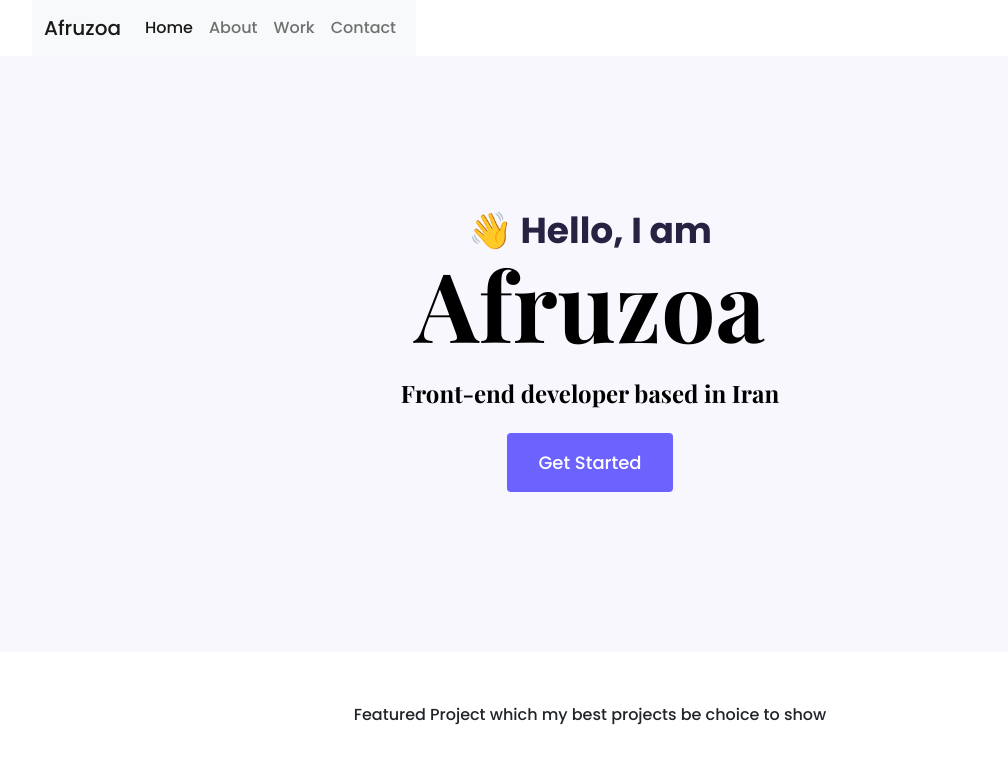
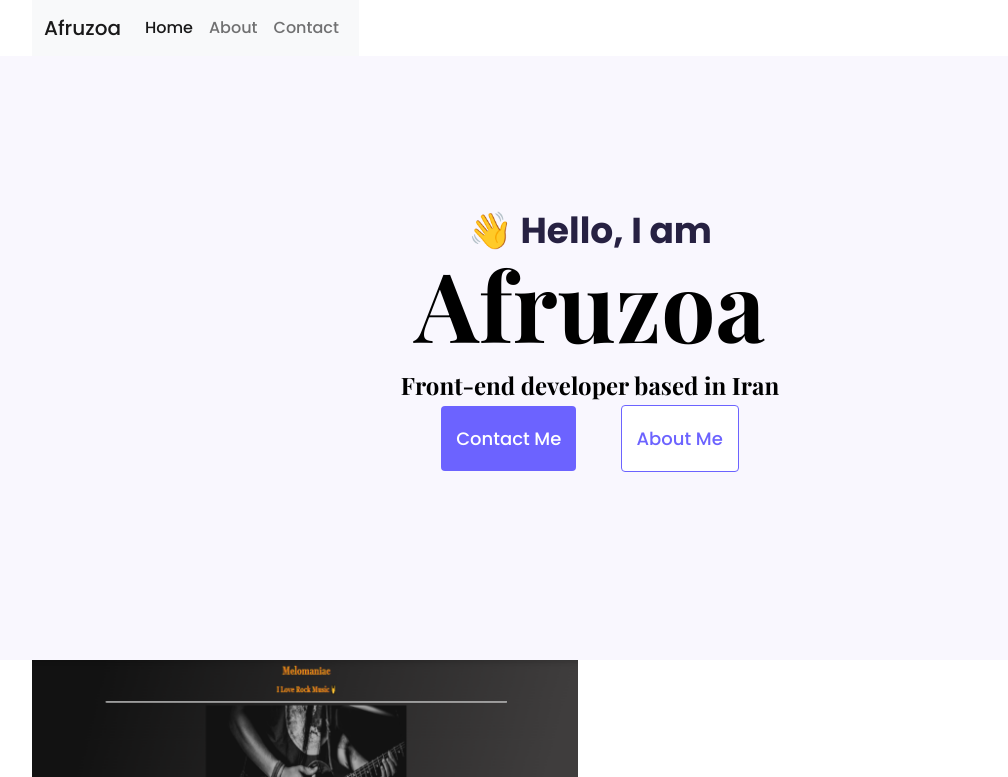
Before and after one commit to afruzoa/portfolio-project, a plain HTML site: page index.html in a window 1280 px wide. Shown: the top 777 px of the page, without its empty margins (50-1058 px from the left). Drawn offline with nearby package versions, Linux system fonts and the light colour scheme.

Commit message:
added about page

```diff
--- a/css/style.css
+++ b/css/style.css
@@ -16,6 +16,7 @@ h6 {
   font-family: var(--heading-font-family);
   font-weight: bold;
   color: black;
+  margin: 0;
 }
 h2 {
   font-size: 64px;
@@ -44,13 +45,26 @@ h1 {
   font-weight: normal;
   line-height: 2;
 }
-.btn-branding {
+.primary-link {
   background-color: var(--branding-color);
   border-radius: 4px;
   color: white;
   font-size: 18px;
   line-height: 27px;
-  padding: 15px 30px;
+  padding: 20px 15px;
+  text-decoration: none;
+  margin: 20px;
+}
+.secondary-link {
+  color: var(--branding-color);
+  border: 1px solid var(--branding-color);
+  background-color: white;
+  font-size: 18px;
+  line-height: 27px;
+  padding: 20px 15px;
+  border-radius: 4px;
+  text-decoration: none;
+  margin: 20px;
 }
 .btn-branding-outline {
   color: var(--branding-color);
@@ -62,12 +76,13 @@ h1 {
 .project-description {
   padding: 120px 60px;
 }
-@media (max-width: 960px) {
+@media (max-width: 900px) {
   .hero {
     padding: 80px 20px;
   }
   h1 {
-    font-size: 50px;
+    font-size: 44px;
+    line-height: 2;
   }
   h2 {
     font-size: 44px;
--- a/index.html
+++ b/index.html
@@ -26,7 +26,7 @@
     />
     <link rel="stylesheet" href="css/style.css" />
     <meta name="viewport" content="width=device-width, initial-scale=1.0" />
-    <title>Document</title>
+    <title>Front-end developer - Afruz</title>
   </head>
   <body>
     <div class="container d-flex">
@@ -50,7 +50,6 @@
           <div class="navbar-nav">
             <a class="nav-link active" aria-current="page" href="#">Home</a>
             <a class="nav-link" href="about.html">About</a>
-            <a class="nav-link" href="work.html">Work</a>
             <a class="nav-link" href="contact.html">Contact</a>
           </div>
         </div>
@@ -63,10 +62,11 @@
       <p> 👋 Hello, I am</p>
       <h1>Afruzoa</h1>
       <h2 class="mb-3">Front-end developer based in Iran</h2>
-      <div>
-      <a href="contact.html" class="btn btn-branding">Get Started</a></div>
+      <div class="links mb-5">
+      <a href="contact.html" class="primary-link">Contact Me</a>
+    <a href="about.html" class="secondary-link">About Me</a>
+      </div>
     </div>
-    <p class="text-center m-5">Featured Project which my best projects be choice to show</p>
     <div class="container">
       <div class="row mb-5">
         <div class="col-6 d-none d-lg-block">
```
Also changed, not shown: about.html (+21 -2 lines), contact.html (+1 -2 lines).
